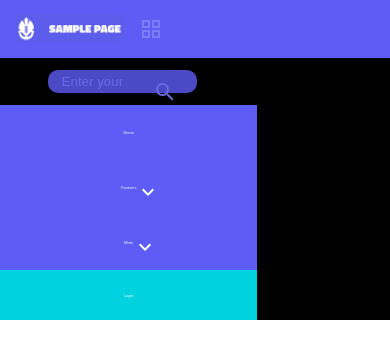
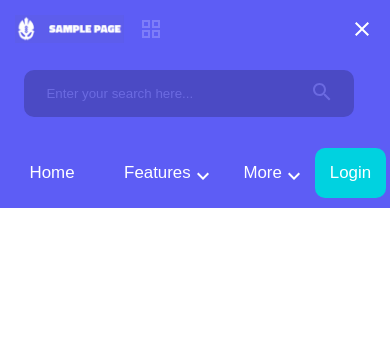
Before and after one commit to Panda-Aadham/OnlyCoders-Sample-Page, a React (Create React App) app: page / in a window 390 px wide. Both pictures are taken after a click on the element 292 px from the left and 35 px from the top of the page. Shown: the top 358 px of the page. Built offline with nearby package versions, Linux system fonts and the light colour scheme; a web font is replaced by a local one.

Commit message:
New responsive mobile nav design

```diff
--- a/src/components/Header/Dropdown/DropdownMenu.css
+++ b/src/components/Header/Dropdown/DropdownMenu.css
@@ -5,15 +5,18 @@
     left: 0%;
     width: 100%;
     background-color: #fff;
+    z-index: 3;
 }
 
 ul {
     margin-block-start: 0em;
     margin-block-end: 0em;
     padding-inline-start: 0px;
+    list-style: none;
 }
 
 .dropdown-menu li {
+    position: relative;
     background: #5d5df5;
     cursor: pointer;
 }
@@ -27,6 +30,7 @@ ul {
 }
 
 .dropdown-item {
+    position: relative;
     font-family: 'Signika Negative', sans-serif;
     background-color: #5d5df5;
     color: #fff;
@@ -34,6 +38,7 @@ ul {
     padding: 16px;
     cursor: pointer;
     border: none;
+    z-index: 3;
 }
 
 .dropdown-item:hover {
@@ -45,4 +50,8 @@ ul {
         background-color: #555;
         padding: 10px;
     }
+
+    .dropdown-item {
+        z-index: 3;
+    }
 }
--- a/src/components/Header/Dropdown/DropdownMenu.tsx
+++ b/src/components/Header/Dropdown/DropdownMenu.tsx
@@ -1,10 +1,10 @@
-import React, { useEffect, useState } from 'react';
+import React, { useState } from 'react';
 import { Link } from 'react-router-dom';
 import { Button } from 'react-bootstrap';
 import './DropdownMenu.css';
 
-const DropdownMenu = (props: {isOpen: boolean, items: {id: string, label: string, elements: {path: string, title: string}[]}}) => {
-  const {id, label, elements} = props.items;
+const DropdownMenu = (props: {isOpen: boolean, elements: {path: string, title: string}[]}) => {
+  const {isOpen, elements} = props;
   const [click, setClick] = useState(false);
 
   const handleClick = () => setClick(!click);
@@ -12,7 +12,7 @@ const DropdownMenu = (props: {isOpen: boolean, items: {id: string, label: string
 
   return (
     <ul onClick={handleClick} className='dropdown-menu' >
-      {props.isOpen && elements.map((item: { path: string; title: string; }, index: number) => {
+      {isOpen && elements.map((item: { path: string; title: string; }, index: number) => {
         return (
           <li key={index}>
             <Button
--- a/src/components/Header/Dropdown/dropdownItems.tsx
+++ b/src/components/Header/Dropdown/dropdownItems.tsx
@@ -1,6 +1,5 @@
 export const featureItems =  {
     label: 'Features',
-    id: 'features-dropdown',
     elements: [
         {
             title: 'Design',
@@ -19,7 +18,6 @@ export const featureItems =  {
 
 export const moreItems =  {
     label: 'More',
-    id: 'more-dropdown',
     elements: [
         {
             title: 'Our mission',
--- a/src/components/Header/Header.css
+++ b/src/components/Header/Header.css
@@ -103,8 +103,14 @@
   display: none;
 }
 
+.nav-dropdown {
+  position: relative;
+  z-index: 9990;
+}
+
 @media screen and (max-width: 768px) {
   .nav {
+    position: relative;
     background-color: #5d5df5;
     display: grid;
     grid-template-columns: 1fr 1fr;
@@ -119,10 +125,10 @@
   }
 
   .nav-menu {
-    display: grid;
-    grid-template-columns: 1fr;
-    padding-right: 2vw;
-    order: 2;
+    display: flex;
+    justify-content: right;
+    padding-right: 4vw;
+    order: 1;
   }
 
   .nav-menu-btn {
@@ -136,44 +142,54 @@
 
   .nav-container.active {
     position: relative;
-    display: grid;
+    display: flex;
+    flex-direction: column;
     justify-content: start;
-    background-color: #000000;
+    background-color: #5d5df5;
     grid-column: 1 / span 2;
     width: 100%;
-    top: 0%;
+    order: 2;
   }
 
   .nav-search {
-    position: relative;
-    width: 200%;
+    display: flex;
+    justify-content: center;
+    align-items: center;
+    width: 100%;
+    height: 7vh;
+    justify-self: center;
+    margin-bottom: 2.5vh;
   }
 
   .nav-buttons {
-    position: relative;
-    display: grid;
+    display: flex;
+    justify-content: space-between;
     height: 100%;
-    width: 200%;
+    width: 100%;
     order: 1;
   }
 
   .nav-button {
     width: 100%;
+    font-size: 2vh;
     border-width: 2px;
     border-color: #4b4ac4;
+    z-index: 1;
   }
 
   .nav-login {
+    display: flex; /* Make the Login div a flex container */
+    justify-content: space-between;
     position: relative;
     order: 2;
     height: auto;
-    width: 200%;
-    margin-right: 0;
+    width: 100%;
+    z-index: 2;
   }
 
   .nav-login-btn {
     font-family: 'Signika Negative', sans-serif;
-    font-size: 1vw;
+    font-size: 2vh;
     justify-content: center;
     margin-right: 0;
     background-color: #00d2e0;
@@ -181,6 +197,5 @@
     width: 100%;
     height: 6vh;
     border: none;
-    border-radius: 0;
   }
 }
--- a/src/components/Header/Header.tsx
+++ b/src/components/Header/Header.tsx
@@ -36,7 +36,7 @@ const Header = () => {
           {openMobileMenu ? <CloseIcon className="nav-menu-btn"/>
           : <MenuIcon className= 'nav-menu-btn'/>}
         </div>
-        <div className={`nav-container ${openMobileMenu && 'active'}`}>
+        <div className={openMobileMenu ? 'nav-container active' : 'nav-container'}>
           <li className='nav-buttons'>
           <Button variant="primary" type="submit" className="nav-button">Home</Button>
           <Button
@@ -48,7 +48,7 @@ const Header = () => {
             >
             {featureItems.label}
             <KeyboardArrowDownIcon className='dropdown-caret'/>
-            <DropdownMenu isOpen={hoverOnFeature} items={featureItems}/>
+            <DropdownMenu isOpen={hoverOnFeature} elements={featureItems.elements}/>
           </Button>
           <Button
             variant="primary"
@@ -59,15 +59,18 @@ const Header = () => {
             >
             {moreItems.label}
             <KeyboardArrowDownIcon className='dropdown-caret'/>
-            <DropdownMenu isOpen={hoverOnMore} items={moreItems} />
+            <DropdownMenu isOpen={hoverOnMore} elements={moreItems.elements} />
           </Button>
+          {openMobileMenu && <li className='nav-login'>
+            <Button variant="primary" type="submit" className="nav-login-btn">Login</Button>
+          </li>}
           </li>
           <li className='nav-search'>
             <Searchbar />
           </li>
-          <li className='nav-login'>
+           {!openMobileMenu && <li className='nav-login'>
             <Button variant="primary" type="submit" className="nav-login-btn">Login</Button>
-          </li>
+          </li>}
         </div>
       </ul>
     </Navbar>
--- a/src/components/Header/Searchbar/Searchbar.css
+++ b/src/components/Header/Searchbar/Searchbar.css
@@ -40,9 +40,18 @@
   color: #ffff;
 }
 
-@media screen and (max-width: 960px) {
+@media screen and (max-width: 768px) {
   .searchbar {
-      width: 30vw;
-      min-width: 50px;
+    justify-content: center;
+    width: 100%;
+    height: 4vh;
+  }
+
+  .search-textfield {
+    height: 80%;
+  }
+
+  .search-submit {
+    height: 137%;
   }
 }
```
